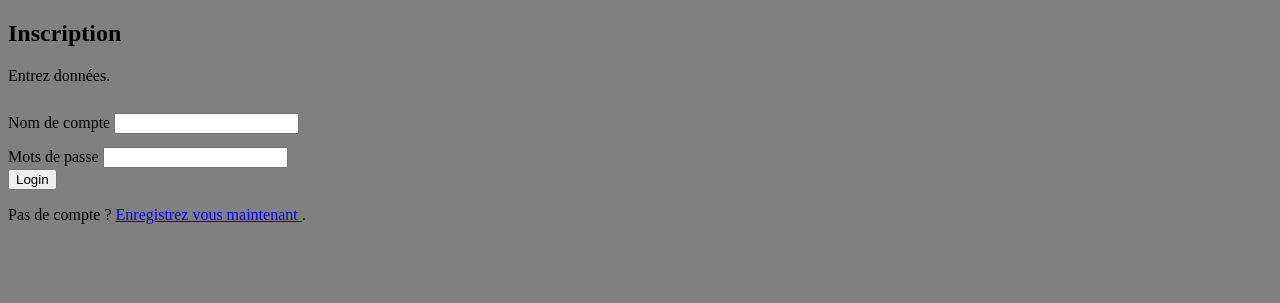
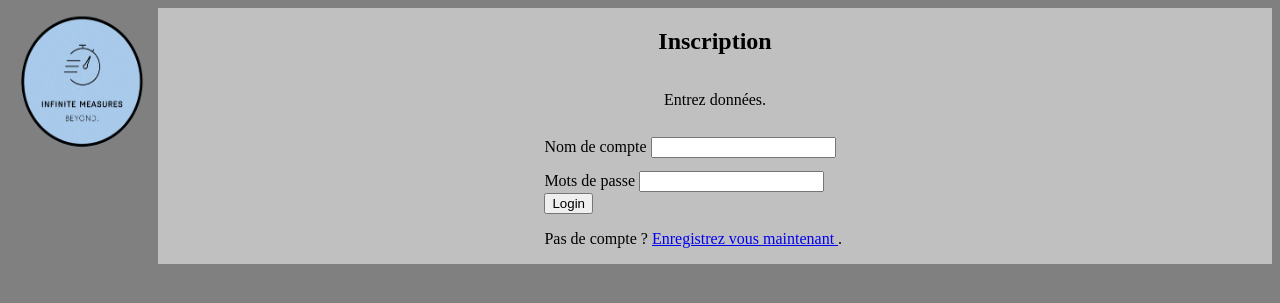
Before and after one commit to TarkusR/APP-G10E, a PHP site: page /login.php in a window 1280 px wide. Shown: the top 303 px of the page. Run offline with PHP 8.4, Linux system fonts and the light colour scheme.

Commit message:
Intégration du fichier style au login

```diff
--- a/index.php
+++ b/index.php
@@ -11,7 +11,7 @@ if (isset($_SESSION["loggedin"])) {
     <title>Bienvenue</title>
     <link rel="stylesheet" href="style.css">
 </head>
-<body>
+<body class="accueil">
 
     <h1> <span>Bienvenue sur l'espace Care-Workplace </span> </h1>
 
--- a/login.php
+++ b/login.php
@@ -99,8 +99,10 @@ if($_SERVER["REQUEST_METHOD"] == "POST"){
     <title>Login</title>
     <link rel="stylesheet" href="style.css">
 </head>
-<body>
-<div >
+<body class="login">
+
+<img id="logo" src="logomeasure.png">
+<div class="ElementInscription">
     <h2>Inscription</h2>
     <p>Entrez données.</p>
 
--- a/style.css
+++ b/style.css
@@ -5,6 +5,8 @@ span{
 
 #logo{
     float: left;
+    height: 150px;
+    width: 150px;
 }
 
 #zone{
@@ -81,6 +83,18 @@ li{
     transition-duration: 0.3s;
 }
 
-body{
+.accueil{
     background-color: grey
 }
+
+.login{
+    background-color: grey;
+
+}
+.ElementInscription{
+    border: 3px rgba(0,0,0,1);
+    align-items: center;
+    display: flex;
+    flex-direction: column;
+    background-color: rgba(255,255,255,0.5);
+}
```
